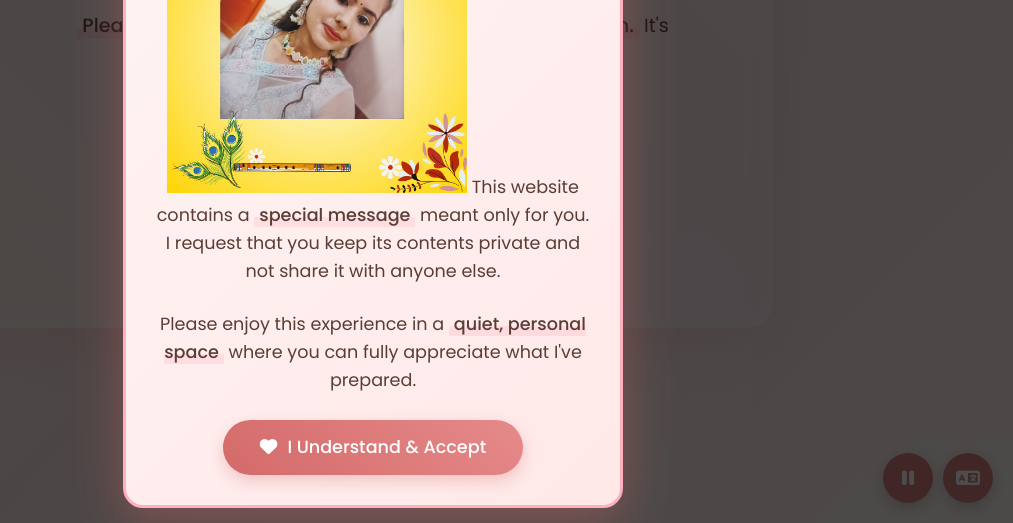
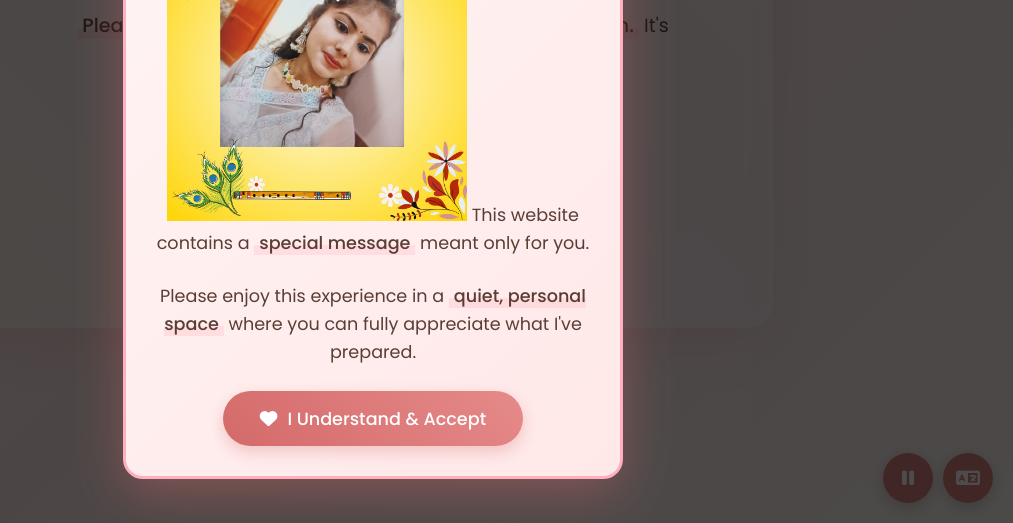
Before and after one commit to for-you-baskar/-, a plain HTML site: page index.htm in a window 1280 px wide. Shown: the part 277-800 px from the top of the page, without its empty margins (267-1280 px from the left). Drawn offline with Linux system fonts and the light colour scheme.

Commit message:
Update index.htm

```diff
--- a/index.htm
+++ b/index.htm
@@ -495,7 +495,7 @@
             <div class="popup-content">
                 <h2><i class="fas fa-lock"></i> Personal Message</h2>
                 <p>Dear <span class="highlight">Baskar</span>,</p>
-                <p> <img src="dlt1.png" height="360%" width="300px" > This website contains a <span class="highlight">special message</span> meant only for you. I request that you keep its contents private and not share it with anyone else.</p>
+                <p> <img src="dlt1.png" height="360%" width="300px" > This website contains a <span class="highlight">special message</span> meant only for you. </p>
                 <p>Please enjoy this experience in a <span class="highlight">quiet, personal space</span> where you can fully appreciate what I've prepared.</p>
                 <button class="popup-btn" id="acceptBtn">
                     <i class="fas fa-heart"></i> I Understand & Accept
```
